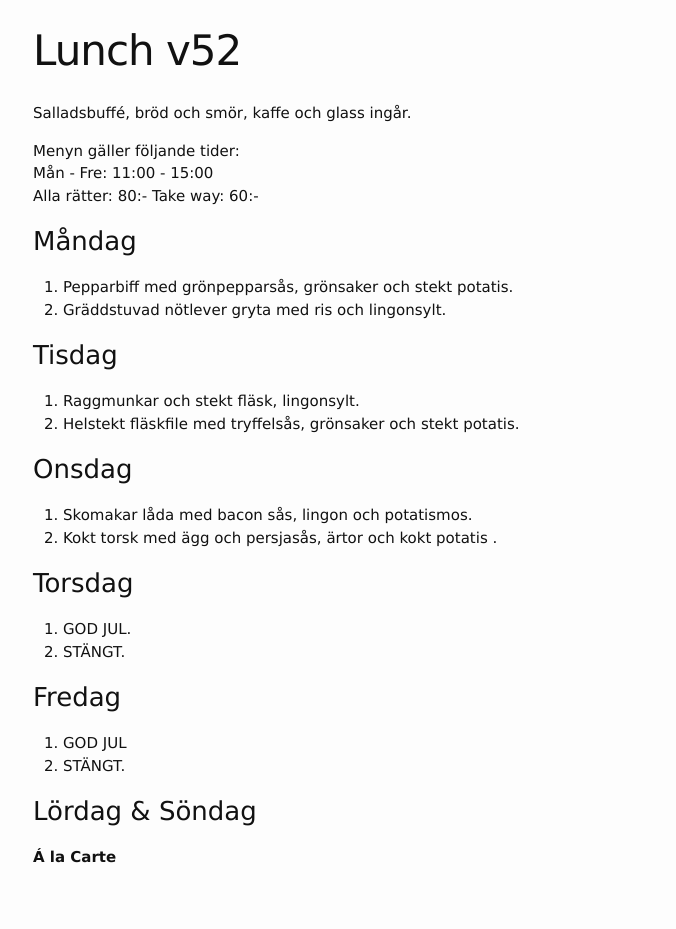
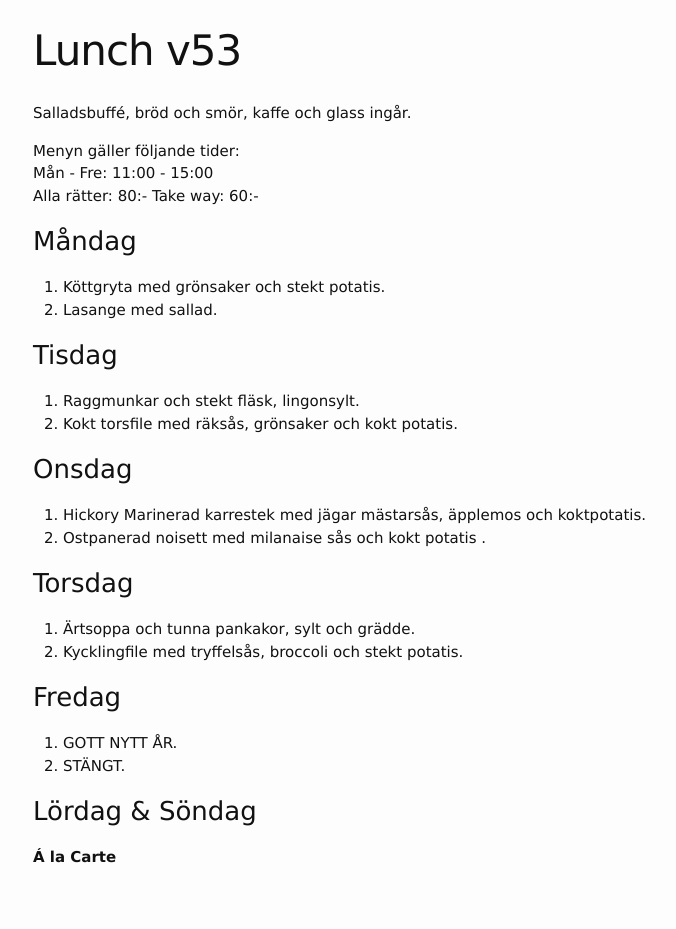
Before and after one commit to FarInn62/farinn62.github.io, a Jekyll site: the page built from lunch.md, in a window 1280 px wide. Shown: the whole page, without its empty margins (237-913 px from the left). Built offline with Jekyll 4.4.1, drawn with Linux system fonts in a browser that asks for light colours.

Commit message:
Update lunch.md

```diff
--- a/lunch.md
+++ b/lunch.md
@@ -1,6 +1,6 @@
 ---
 layout: foodmenu
-title: Lunch v52
+title: Lunch v53
 permalink: /lunch/
 published: true
 ---
@@ -12,28 +12,28 @@ Alla rätter: 80:- Take way: 60:-
 
 ### Måndag
 
-1. Pepparbiff med grönpepparsås, grönsaker och stekt potatis.
-2. Gräddstuvad nötlever gryta med ris och lingonsylt.
+1. Köttgryta med grönsaker och stekt potatis.
+2. Lasange med sallad.
 
 ### Tisdag
 
 1. Raggmunkar och stekt fläsk, lingonsylt.
-2. Helstekt fläskfile med tryffelsås, grönsaker och stekt potatis.
+2. Kokt torsfile med räksås, grönsaker och kokt potatis.
 
 ### Onsdag
 
-1. Skomakar låda med bacon sås, lingon och potatismos.
-2. Kokt torsk med ägg och persjasås, ärtor och kokt potatis .
+1. Hickory Marinerad karrestek med jägar mästarsås, äpplemos och koktpotatis.
+2. Ostpanerad noisett med milanaise sås och kokt potatis .
 
 ### Torsdag
 
-1. GOD JUL.
-2. STÄNGT.
+1. Ärtsoppa och tunna pankakor, sylt och grädde.
+2. Kycklingfile med tryffelsås, broccoli och stekt potatis.
 
 
 ### Fredag
 
-1. GOD JUL
+1. GOTT NYTT ÅR.
 2. STÄNGT.
 
 
```
